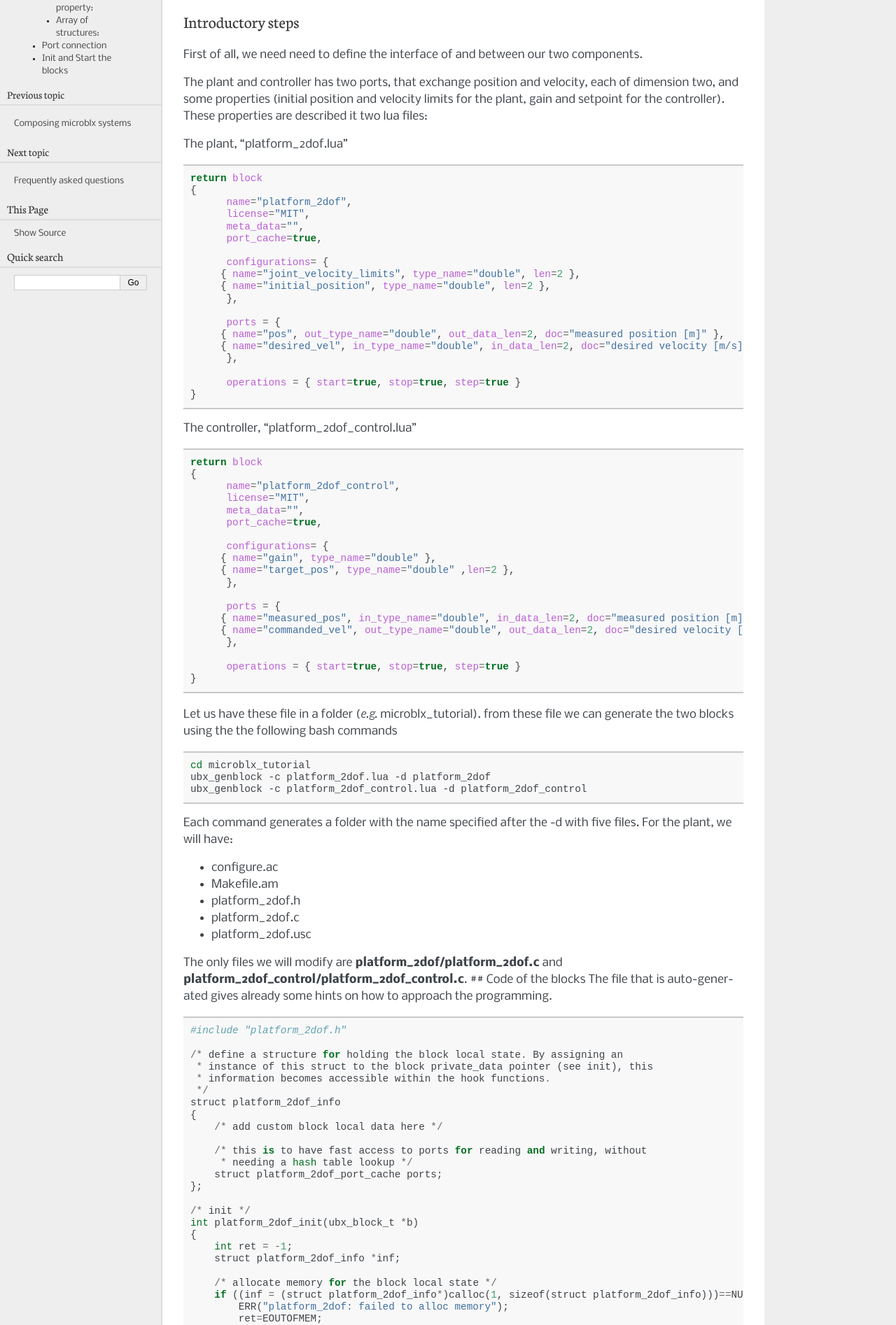
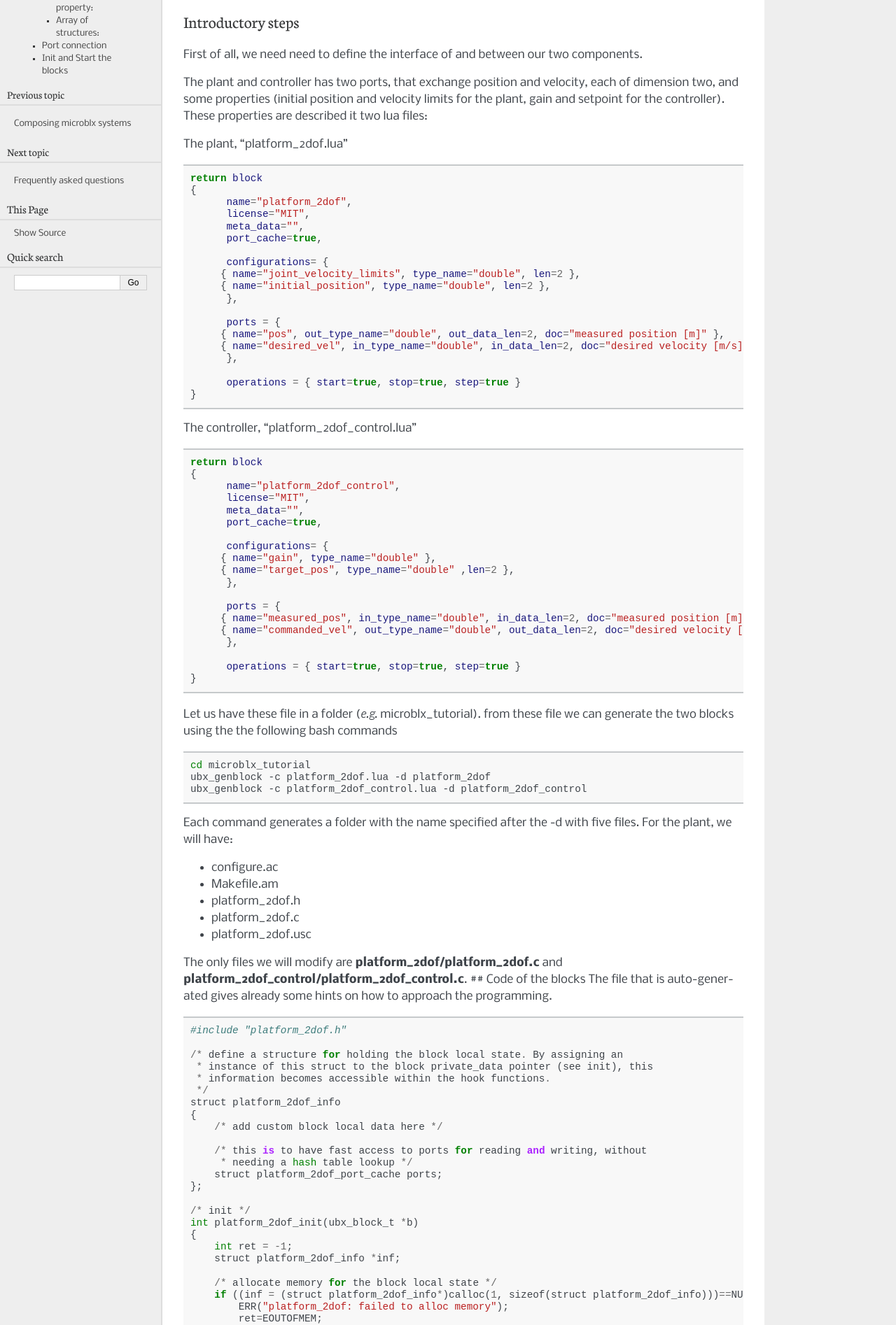
Before and after one commit to kmarkus/microblx, a Sphinx documentation site: the page built from docs/source/tutorial.rst, in a window 1280 px wide. Shown: the part 437-2331 px from the top of the page at 70% size. Built offline with Sphinx 7.4.7, drawn with Linux system fonts in a browser that asks for light colours.

Commit message:
doc: enable syntax highlighting
Signed-off-by: Markus Klotzbuecher <mk@mkio.de>

```diff
--- a/docs/source/conf.py
+++ b/docs/source/conf.py
@@ -71,7 +71,7 @@
 exclude_patterns = []
 
 # The name of the Pygments (syntax highlighting) style to use.
-pygments_style = None
+pygments_style = 'default'
 
 
 # -- Options for HTML output -------------------------------------------------
```
